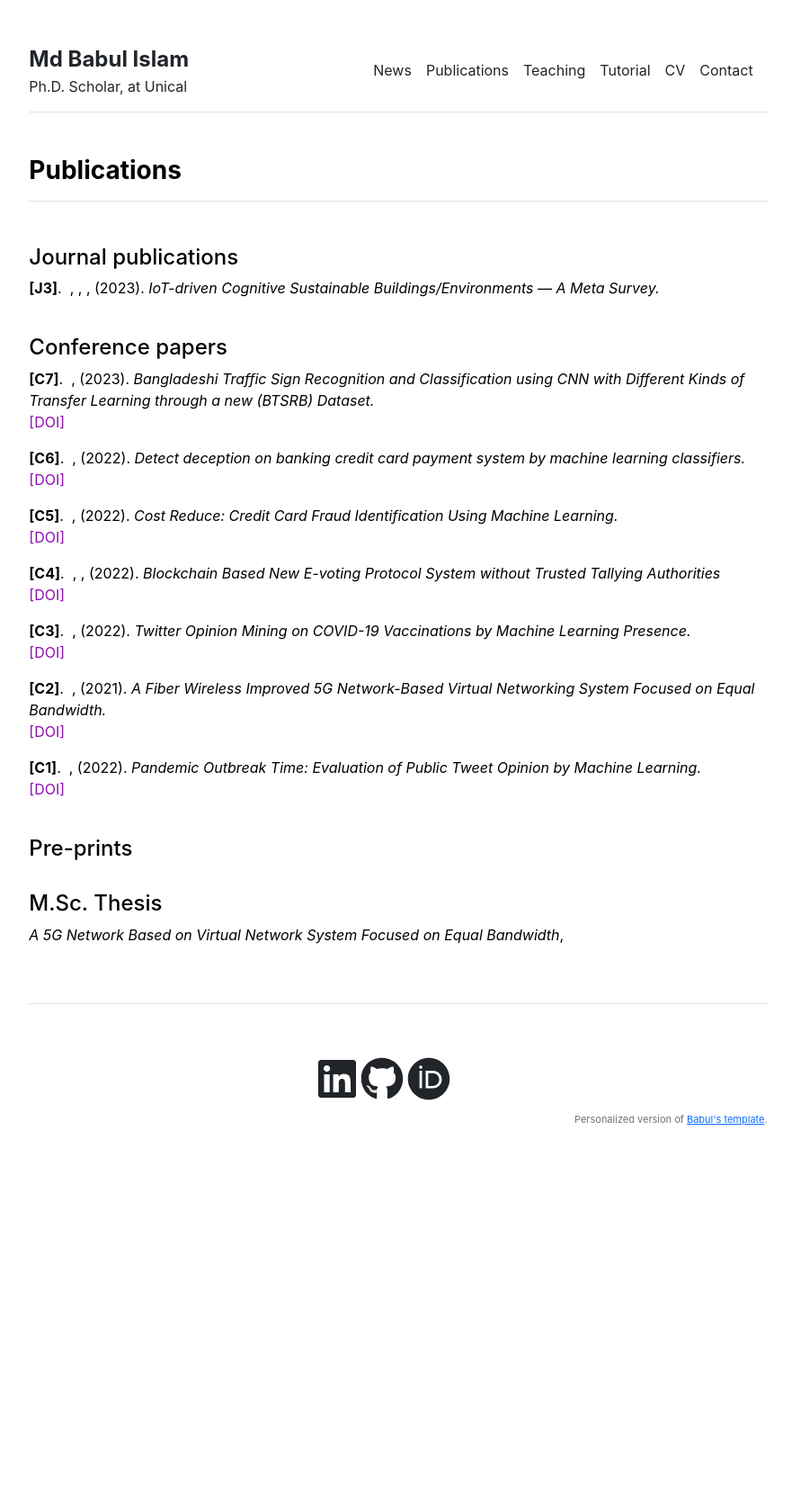
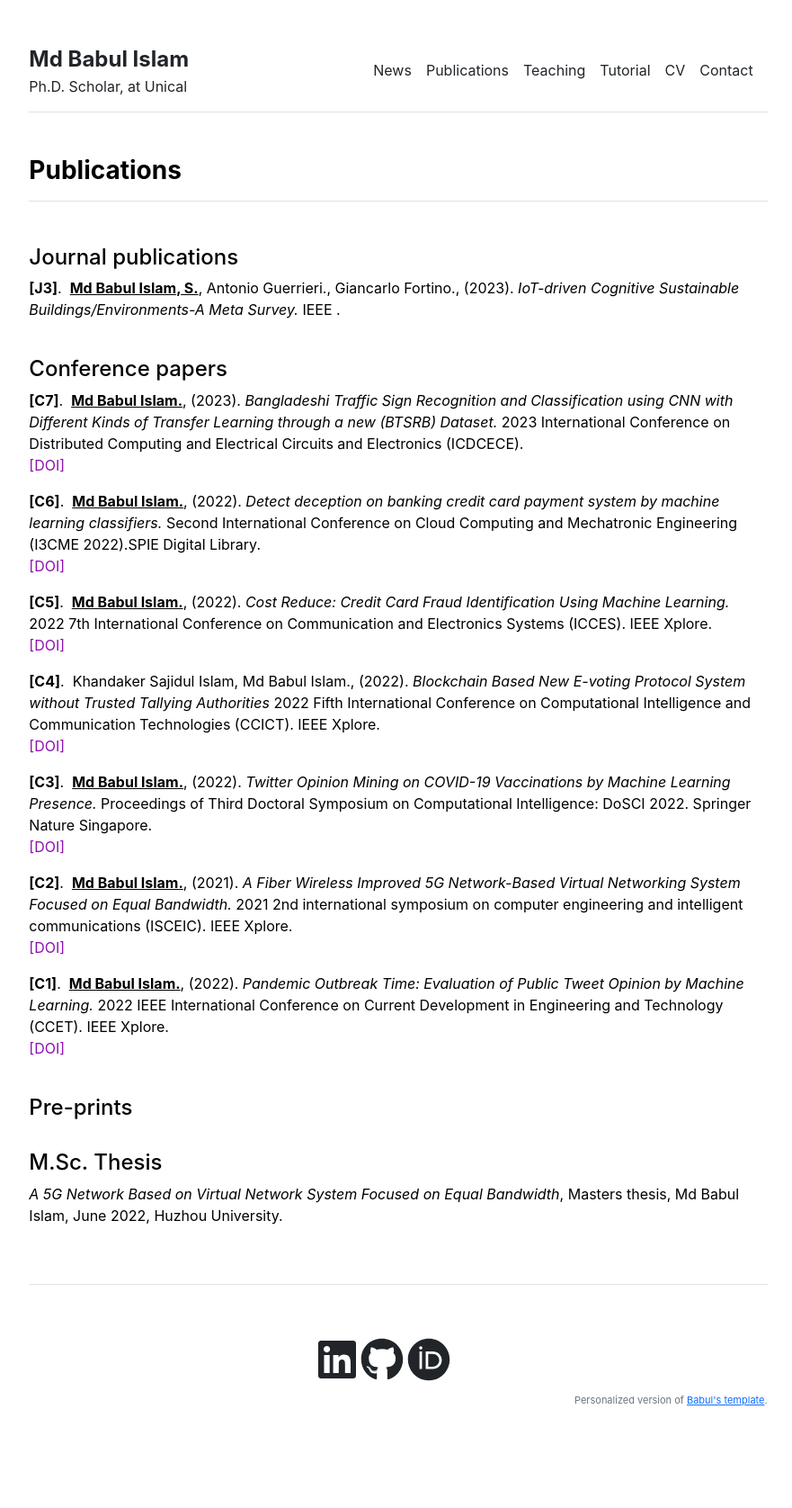
Before and after one commit to babulcseian/babulcseian.github.io, a Jekyll site: the page built from publications.md, in a window 1280 px wide. Shown: the whole page at 90% size, without its empty margins (197-1078 px from the left). Built offline with Jekyll 4.4.1, drawn with Linux system fonts in a browser that asks for light colours; a style sheet for code colours, icons or effects is not loaded; before the commit the page ends 1364 px from its top, so only the background shows below that.

Commit message:
Update publications.yml

```diff
--- a/_data/publications.yml
+++ b/_data/publications.yml
@@ -1,69 +1,17 @@
 journal:
-  - idx: "[J3]"
-    year: 2023
-    title: "IoT-driven Cognitive Sustainable Buildings/Environments — A Meta Survey."
-    venue: "IEEE"
-    authors:
-      - "Md Babul Islam (S.)"
-      - "Antonio Guerrieri"
-      - "Giancarlo Fortino"
+- {idx: '[J3]', authors: [{name: 'Md Babul Islam, S.', me: '1'}, {name: 'Antonio Guerrieri.'}, {name: 'Giancarlo Fortino.'}], year: '2023', title: 'IoT-driven Cognitive Sustainable Buildings/Environments-A Meta Survey.', journal: 'IEEE .'}
 
 conference:
-  - idx: "[C7]"
-    year: 2023
-    title: "Bangladeshi Traffic Sign Recognition and Classification using CNN with Different Kinds of Transfer Learning through a new (BTSRB) Dataset."
-    venue: "ICDCECE 2023"
-    doi: "https://doi.org/10.1109/ICDCECE57866.2023.10151254"
-    authors: ["Md Babul Islam"]
-  - idx: "[C6]"
-    year: 2022
-    title: "Detect deception on banking credit card payment system by machine learning classifiers."
-    venue: "I3CME 2022 (SPIE Digital Library)"
-    doi: "https://doi.org/10.1117/12.2655113"
-    authors: ["Md Babul Islam"]
-  - idx: "[C5]"
-    year: 2022
-    title: "Cost Reduce: Credit Card Fraud Identification Using Machine Learning."
-    venue: "ICCES 2022 (IEEE Xplore)"
-    doi: "https://doi.org/10.1109/ICCES54183.2022.9835811"
-    authors: ["Md Babul Islam"]
-  - idx: "[C4]"
-    year: 2022
-    title: "Blockchain Based New E-voting Protocol System without Trusted Tallying Authorities"
-    venue: "CCICT 2022 (IEEE Xplore)"
-    doi: "https://doi.org/10.1109/CCiCT56684.2022.00064"
-    authors: ["Khandaker Sajidul Islam", "Md Babul Islam"]
-  - idx: "[C3]"
-    year: 2022
-    title: "Twitter Opinion Mining on COVID-19 Vaccinations by Machine Learning Presence."
-    venue: "DoSCI 2022 (Springer Nature Singapore)"
-    doi: "https://doi.org/10.1007/978-981-19-3148-2_4"
-    authors: ["Md Babul Islam"]
-  - idx: "[C2]"
-    year: 2021
-    title: "A Fiber Wireless Improved 5G Network-Based Virtual Networking System Focused on Equal Bandwidth."
-    venue: "ISCEIC 2021 (IEEE Xplore)"
-    doi: "https://doi.org/10.1109/ISCEIC53685.2021.00098"
-    authors: ["Md Babul Islam"]
-  - idx: "[C1]"
-    year: 2022
-    title: "Pandemic Outbreak Time: Evaluation of Public Tweet Opinion by Machine Learning."
-    venue: "CCET 2022 (IEEE Xplore)"
-    doi: "https://doi.org/10.1109/CCET56606.2022.10080351"
-    authors: ["Md Babul Islam"]
+- {idx: '[C7]', authors: [{name: 'Md Babul Islam.', me: '1'}], year: '2023', title: 'Bangladeshi Traffic Sign Recognition and Classification using CNN with Different Kinds of Transfer Learning through a new (BTSRB) Dataset.', journal: '2023 International Conference on Distributed Computing and Electrical Circuits and Electronics (ICDCECE).', doi: 'https://doi.org/10.1109/ICDCECE57866.2023.10151254'}
+- {idx: '[C6]', authors: [{name: 'Md Babul Islam.', me: '1'}], year: '2022', title: 'Detect deception on banking credit card payment system by machine learning classifiers.', journal: 'Second International Conference on Cloud Computing and Mechatronic Engineering (I3CME 2022).SPIE Digital Library.', doi: 'https://doi.org/10.1117/12.2655113'}
+- {idx: '[C5]', authors: [{name: 'Md Babul Islam.', me: '1'}], year: '2022', title: 'Cost Reduce: Credit Card Fraud Identification Using Machine Learning.', journal: '2022 7th International Conference on Communication and Electronics Systems (ICCES). IEEE Xplore.', doi: 'https://doi.org/10.1109/ICCES54183.2022.9835811'}
+- {idx: '[C4]', authors: [{name: 'Khandaker Sajidul Islam, Md Babul Islam.', me: '2'}], year: '2022', title: 'Blockchain Based New E-voting Protocol System without Trusted Tallying Authorities', journal: '2022 Fifth International Conference on Computational Intelligence and Communication Technologies (CCICT). IEEE Xplore.', doi: 'https://doi.org/10.1109/CCiCT56684.2022.00064'}
+- {idx: '[C3]', authors: [{name: 'Md Babul Islam.', me: '1'}], year: '2022', title: 'Twitter Opinion Mining on COVID-19 Vaccinations by Machine Learning Presence.', journal: 'Proceedings of Third Doctoral Symposium on Computational Intelligence: DoSCI 2022. Springer Nature Singapore.', doi: 'https://doi.org/10.1007/978-981-19-3148-2_4'}
+- {idx: '[C2]', authors: [{name: 'Md Babul Islam.', me: '1'}], year: '2021', title: 'A Fiber Wireless Improved 5G Network-Based Virtual Networking System Focused on Equal Bandwidth.', journal: '2021 2nd international symposium on computer engineering and intelligent communications (ISCEIC). IEEE Xplore.', doi: 'https://doi.org/10.1109/ISCEIC53685.2021.00098'}
+- {idx: '[C1]', authors: [{name: 'Md Babul Islam.', me: '1'}], year: '2022', title: 'Pandemic Outbreak Time: Evaluation of Public Tweet Opinion by Machine Learning.', journal: '2022 IEEE International Conference on Current Development in Engineering and Technology (CCET). IEEE Xplore.', doi: 'https://doi.org/10.1109/CCET56606.2022.10080351'}
 
-book_chapter:
-  - idx: "[C1]"
-    year: 2022
-    title: "Pandemic Outbreak Time: Evaluation of Public Tweet Opinion by Machine Learning."
-    venue: "CCET 2022 (IEEE Xplore)"
-    doi: "https://doi.org/10.1109/CCET56606.2022.10080351"
-    authors: ["Md Babul Islam"]
+book chapter:
+- {idx: '[C1]', authors: [{name: 'Md Babul Islam.', me: '1'}], year: '2022', title: 'Pandemic Outbreak Time: Evaluation of Public Tweet Opinion by Machine Learning.', journal: '2022 IEEE International Conference on Current Development in Engineering and Technology (CCET). IEEE Xplore.', doi: 'https://doi.org/10.1109/CCET56606.2022.10080351'}
 
 thesis:
-  - year: 2022
-    month: "June"
-    title: "A 5G Network Based on Virtual Network System Focused on Equal Bandwidth"
-    type: "Masters Thesis"
-    institute: "Huzhou University"
-    authors: ["Md Babul Islam"]
+- {title: 'A 5G Network Based on Virtual Network System Focused on Equal Bandwidth', description: 'Masters thesis, Md Babul Islam, June 2022, Huzhou University.'}
```
